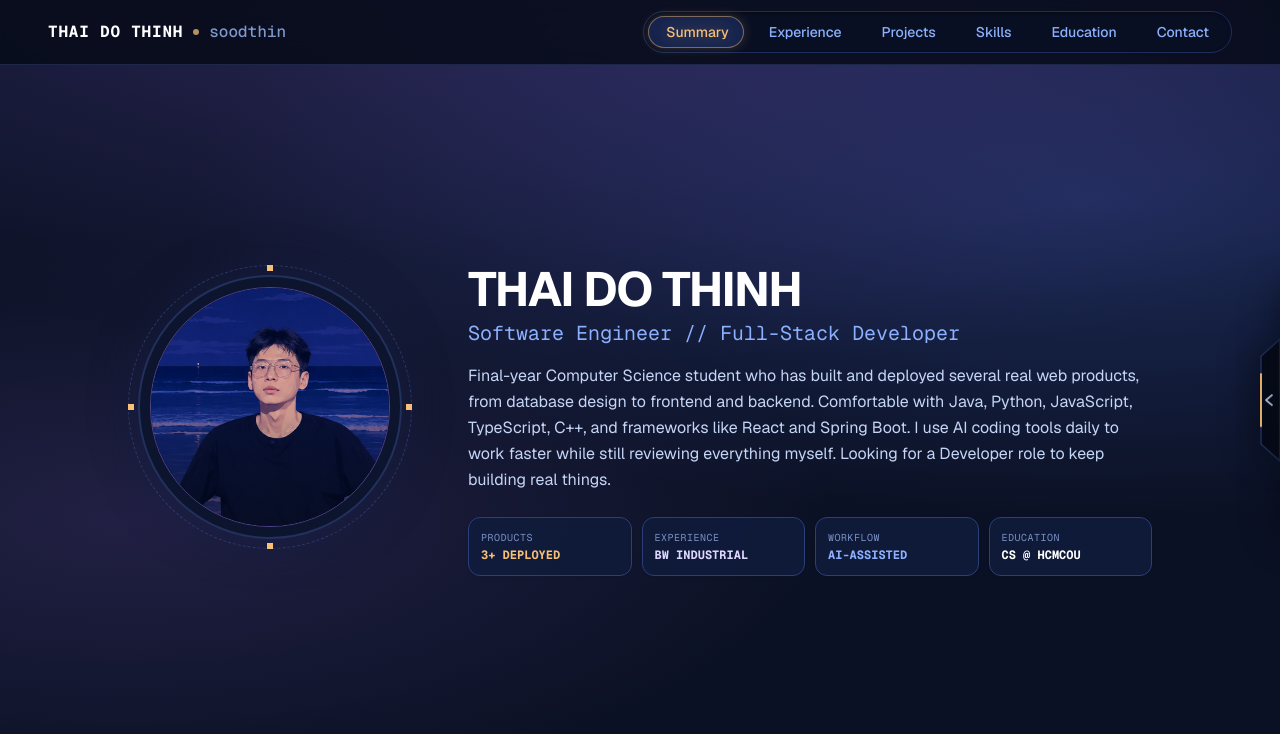
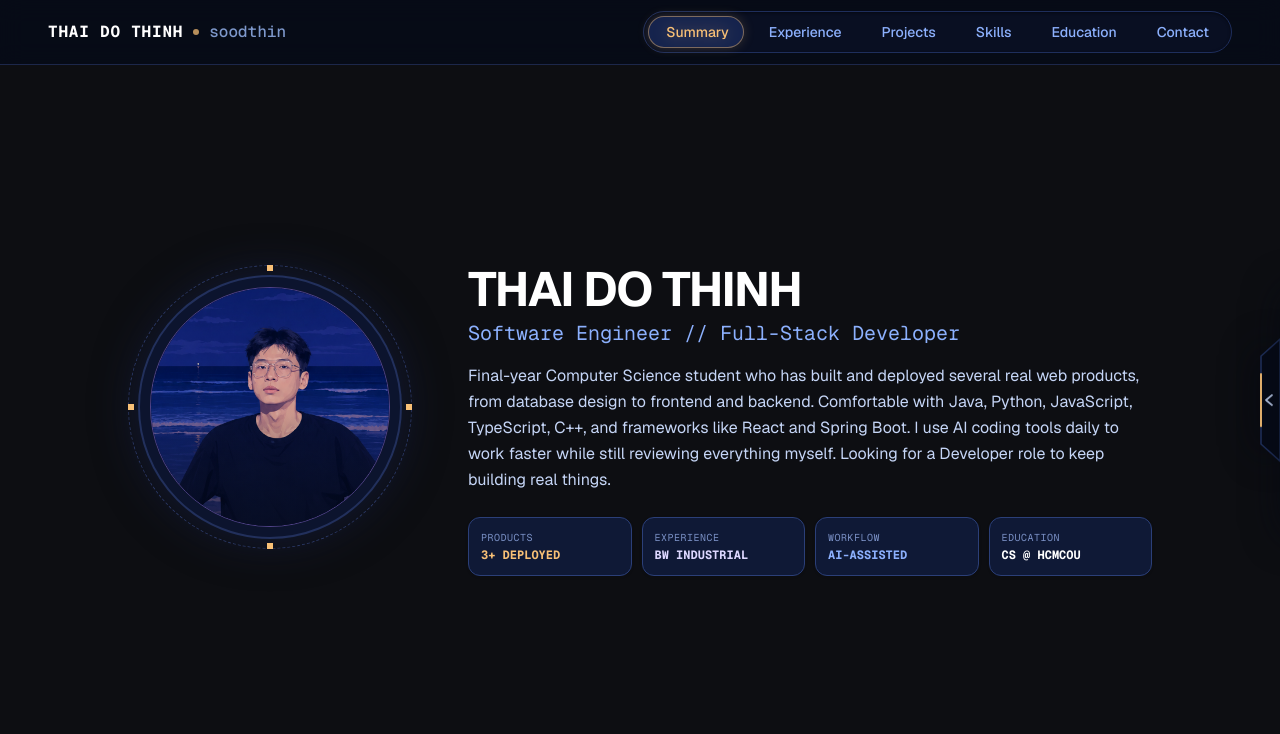
Before and after one commit to soodthin/dev-portfolio, a Next.js app: page / in a window 1280 px wide. Shown: the top 734 px of the page. Built offline with nearby package versions, Linux system fonts and the light colour scheme.

Commit message:
style(theme): establish Ruza Teal color palette and global dark/light styling

```diff
--- a/app/globals.css
+++ b/app/globals.css
@@ -7,39 +7,54 @@
 
 @custom-variant dark (&:where(.dark, .dark *));
 
-:root {
-  --color-navy-deep: #090e1e;
-  --color-navy-base: #0f1833;
-  --color-navy-surface: #142145;
-  --color-indigo-layer: #1f305f;
-  --color-twilight: #3d3368;
-  --color-violet-muted: #7469ad;
-  --color-blue-cool: #7ea3fd;
-  --color-lavender-soft: #ddd7ff;
-  --color-lavender-glow: #f0ecff;
-  --color-warm-accent: #f8c076;
-  --border-dim: #233463;
-  --border-mid: #354b86;
-  --border-bright: #586fb4;
+html {
+  scroll-behavior: smooth;
 }
 
-@layer base {
-  html, body {
-    height: 100%;
-    overflow: hidden;
-  }
+:root {
+  /* Warm Paper & Charcoal System (Gentle, High-Contrast Light Mode) */
+  --surface-0: #f4f1ea;
+  --surface-1: #fbfaf7;
+  --surface-2: #ede8dd;
+  --surface-3: #e2dcd0;
+
+  --accent-gold: #92400e;
+  --accent-gold-light: #b45309;
+  --accent-gold-dim: rgba(146, 64, 14, 0.12);
+
+  --border-subtle: rgba(50, 40, 30, 0.12);
+  --border-mid: rgba(50, 40, 30, 0.20);
+  --border-highlight: rgba(168, 121, 50, 0.35);
+
+  --bg-main: #f4f1ea;
+  --text-main: #202124;
+}
+
+html.dark {
+  /* Quiet Luxury Obsidian & Champagne Gold */
+  --surface-0: #0d0e12;
+  --surface-1: #121318;
+  --surface-2: #191a22;
+  --surface-3: #22242e;
+
+  --accent-gold: #c5a073;
+  --accent-gold-light: #d8b488;
+  --accent-gold-dim: rgba(197, 160, 115, 0.15);
+
+  --border-subtle: rgba(255, 255, 255, 0.07);
+  --border-mid: rgba(255, 255, 255, 0.12);
+  --border-highlight: rgba(197, 160, 115, 0.45);
+
+  --bg-main: #0d0e12;
+  --text-main: #f3f4f6;
 }
 
 body {
-  background-color: #0b1124;
-  background-image:
-    radial-gradient(ellipse 95% 55% at 50% -10%, rgba(95, 75, 170, 0.45), transparent),
-    radial-gradient(ellipse 70% 40% at 85% 25%, rgba(48, 72, 148, 0.45), transparent),
-    radial-gradient(ellipse 55% 35% at 10% 65%, rgba(75, 60, 128, 0.35), transparent);
-  background-attachment: fixed;
-  color: #ebe7ff;
+  background-color: var(--bg-main);
+  color: var(--text-main);
 }
 
+/* Slide Deck presentation utilities */
 .snap-deck-container {
   scroll-snap-type: y mandatory;
   -webkit-overflow-scrolling: touch;
@@ -59,9 +74,10 @@ body {
   scrollbar-width: none;
 }
 
+/* Subtle, slim scrollbar */
 ::-webkit-scrollbar {
-  width: 5px;
-  height: 5px;
+  width: 6px;
+  height: 6px;
 }
 
 ::-webkit-scrollbar-track {
@@ -69,9 +85,10 @@ body {
 }
 
 ::-webkit-scrollbar-thumb {
-  background: #253358;
+  background: #28324e;
+  border-radius: 9999px;
 }
 
 ::-webkit-scrollbar-thumb:hover {
-  background: #475a8e;
+  background: #3b4970;
 }
--- a/app/layout.tsx
+++ b/app/layout.tsx
@@ -28,8 +28,8 @@ export default function RootLayout({
   children: React.ReactNode;
 }) {
   return (
-    <html lang="en" className={`dark h-full ${geistSans.variable} ${geistMono.variable}`}>
-      <body className="h-full overflow-hidden antialiased selection:bg-[#32235c] selection:text-[#f8c076] text-[#e2dcff] font-sans">
+    <html lang="en" className={`dark min-h-full ${geistSans.variable} ${geistMono.variable}`} suppressHydrationWarning>
+      <body className="min-h-screen antialiased selection:bg-[#c5a073]/30 selection:text-white font-sans">
         {children}
       </body>
     </html>
```
